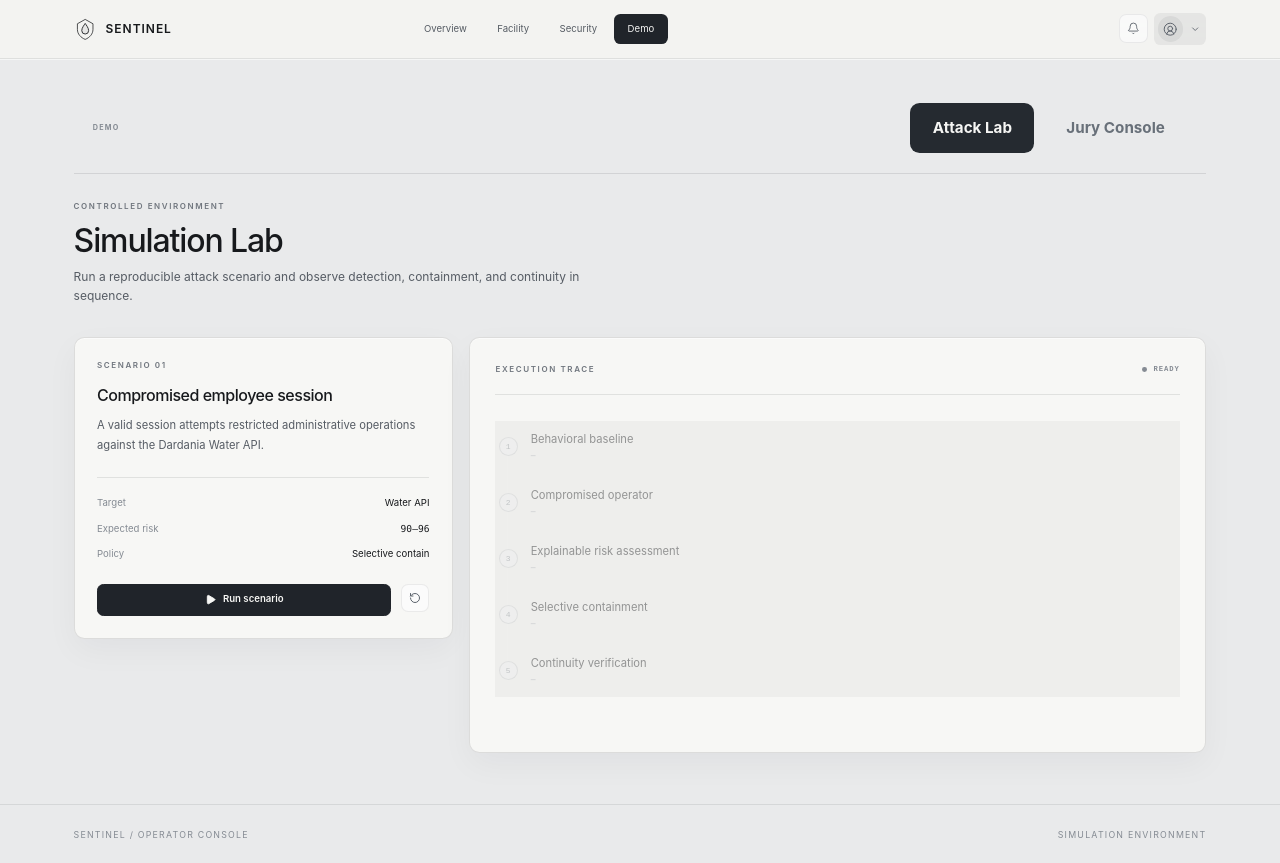
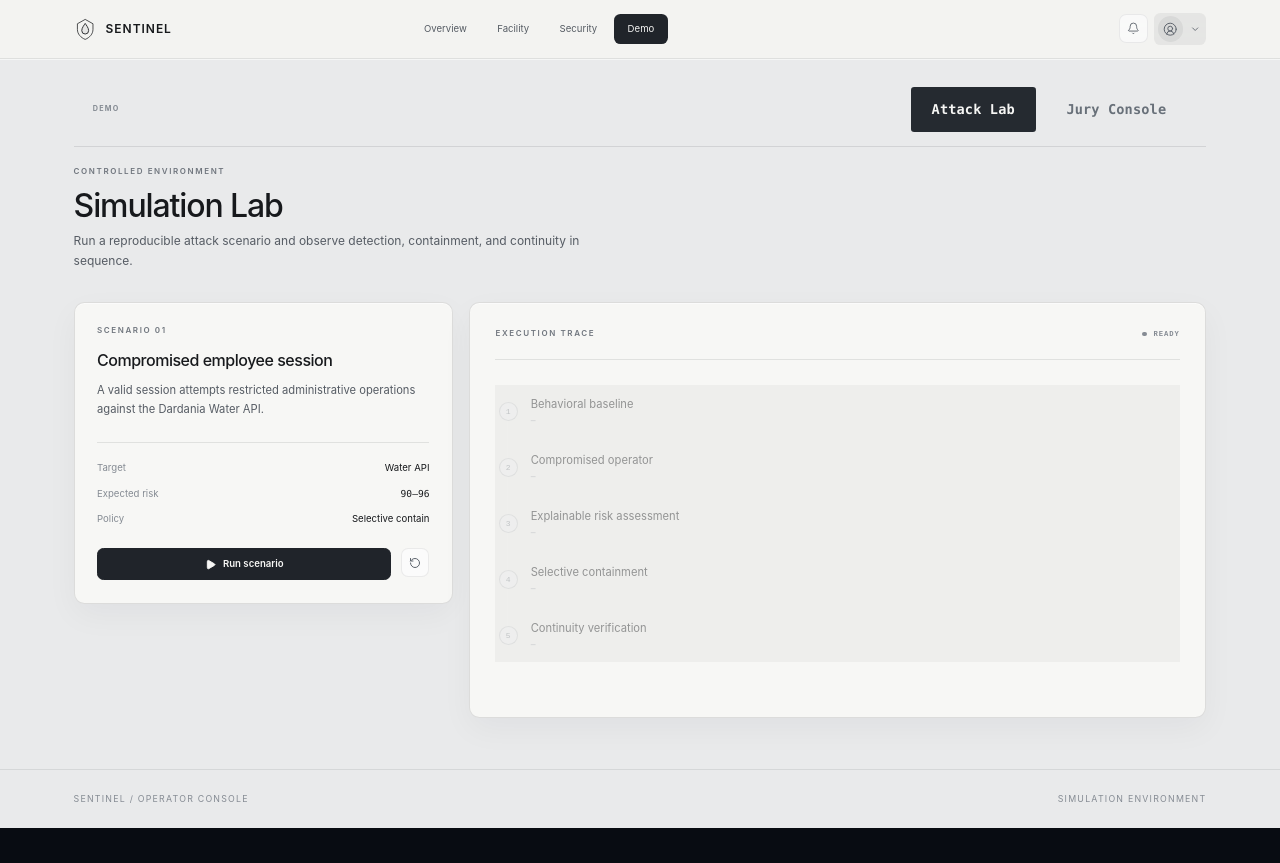
Before and after one commit to drini08/Sentinel, a React (Vite) app: page /demo in a window 1280 px wide. After the commit the page ends 828 px from the top, so only its background shows below. Built offline with nearby package versions, Linux system fonts and the light colour scheme; no server answers.

Commit message:
Refine compact facility tab navigation

```diff
--- a/src/styles.css
+++ b/src/styles.css
@@ -556,11 +556,11 @@ html, body { background: #e9eaeb; }
 @media(max-width:560px){.facility-jury-alert{right:12px;top:70px;width:calc(100% - 24px)}}
 
 /* Consolidated product navigation */
-.section-bar { display:flex;align-items:center;justify-content:space-between;gap:28px;min-height:112px;margin:-16px 0 34px;border-bottom:1px solid rgba(24,29,36,.11);padding:18px 24px; }
+.section-bar { display:flex;align-items:center;justify-content:space-between;gap:28px;min-height:92px;margin:-30px 0 24px;border-bottom:1px solid rgba(24,29,36,.11);padding:12px 24px; }
 .section-bar>span { color:#858b93;font-size:9px;font-weight:700;letter-spacing:.17em;text-transform:uppercase; }
 .section-bar nav { display:flex;align-items:center;min-width:0;gap:12px;overflow-x:auto;scrollbar-width:none; }
 .section-bar nav::-webkit-scrollbar { display:none; }
-.section-bar a { flex:0 0 auto;border-radius:12px;padding:17px 28px;color:#687079;font-size:19px;font-weight:700;text-decoration:none;transition:150ms ease; }
+.section-bar a { flex:0 0 auto;border:1px solid transparent;border-radius:4px;padding:14px 25px;color:#687079;font-family:"Segoe UI Mono","Roboto Mono",Consolas,monospace;font-size:17px;font-weight:700;letter-spacing:.01em;text-decoration:none;transition:150ms ease; }
 .section-bar a:hover { color:#1d2126;background:rgba(24,29,36,.045); }
 .section-bar a.is-active { color:#f5f5f3;background:#252a30; }
 @media(max-width:700px){.section-bar{align-items:flex-start;flex-direction:column;gap:10px;margin-top:-8px;padding:16px 12px;min-height:0}.section-bar nav{width:100%}.section-bar a{padding:12px 16px;font-size:15px}}
```
